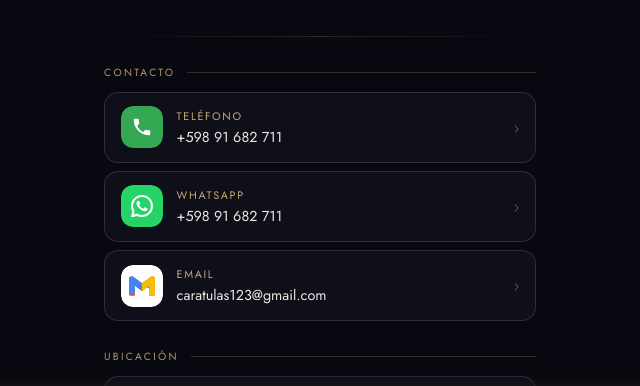
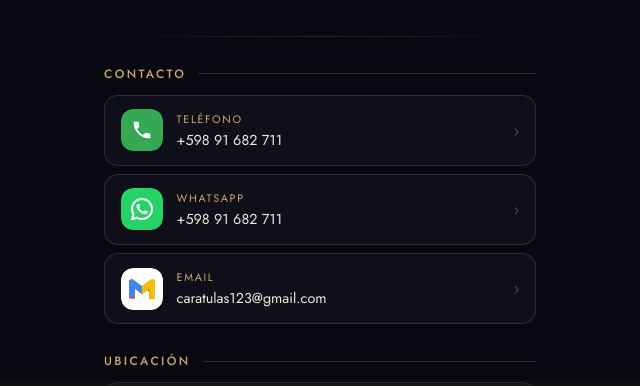
Before and after one commit to luchoplay/mi-tarjeta, a plain HTML site: page index.html in a window 1280 px wide. Shown: the part 332-718 px from the top of the page, 320-960 px from the left. Drawn offline with nearby package versions, Linux system fonts and the light colour scheme; no server answers.

Commit message:
Add files via upload

```diff
--- a/index.html
+++ b/index.html
@@ -48,7 +48,7 @@ body::before{content:'';position:fixed;inset:0;background:radial-gradient(ellips
 
 /* ── SECTIONS ── */
 .section{padding:1.75rem 1.5rem 0;}
-.section-label{font-size:.65rem;letter-spacing:.22em;text-transform:uppercase;color:var(--gold);margin-bottom:.75rem;display:flex;align-items:center;gap:.75rem;font-weight:400;opacity:0.9;}
+.section-label{font-size:.75rem;letter-spacing:.2em;text-transform:uppercase;color:var(--gold);margin-bottom:.75rem;display:flex;align-items:center;gap:.75rem;font-weight:500;opacity:1;}
 .section-label::after{content:'';flex:1;height:0.5px;background:rgba(201,169,110,0.25);}
 
 /* ── ROWS ── */
@@ -169,6 +169,7 @@ const ICONS = {
   zangi: `<div style="width:42px;height:42px;border-radius:12px;background:#ff6b35;display:flex;align-items:center;justify-content:center;">
     <svg viewBox="0 0 24 24" width="22" height="22" fill="white"><path d="M21 15a2 2 0 01-2 2H7l-4 4V5a2 2 0 012-2h14a2 2 0 012 2z"/></svg>
   </div>`,
+  telegram: `<div style="width:42px;height:42px;border-radius:12px;background:#229ED9;display:flex;align-items:center;justify-content:center;"><svg viewBox="0 0 24 24" width="22" height="22" fill="white"><path d="M11.944 0A12 12 0 000 12a12 12 0 0012 12 12 12 0 0012-12A12 12 0 0012 0a12 12 0 00-.056 0zm4.962 7.224c.1-.002.321.023.465.14a.506.506 0 01.171.325c.016.093.036.306.02.472-.18 1.898-.962 6.502-1.36 8.627-.168.9-.499 1.201-.82 1.23-.696.065-1.225-.46-1.9-.902-1.056-.693-1.653-1.124-2.678-1.8-1.185-.78-.417-1.21.258-1.91.177-.184 3.247-2.977 3.307-3.23.007-.032.014-.15-.056-.212s-.174-.041-.249-.024c-.106.024-1.793 1.14-5.061 3.345-.48.33-.913.49-1.302.48-.428-.008-1.252-.241-1.865-.44-.752-.245-1.349-.374-1.297-.789.027-.216.325-.437.893-.663 3.498-1.524 5.83-2.529 6.998-3.014 3.332-1.386 4.025-1.627 4.476-1.635z"/></svg></div>`,
   location: `<div style="width:42px;height:42px;border-radius:12px;background:#4285f4;display:flex;align-items:center;justify-content:center;">
     <svg viewBox="0 0 24 24" width="22" height="22" fill="white"><path d="M12 2C8.13 2 5 5.13 5 9c0 5.25 7 13 7 13s7-7.75 7-13c0-3.87-3.13-7-7-7zm0 9.5c-1.38 0-2.5-1.12-2.5-2.5s1.12-2.5 2.5-2.5 2.5 1.12 2.5 2.5-1.12 2.5-2.5 2.5z"/></svg>
   </div>`,
@@ -179,7 +180,7 @@ const ICONS = {
 
 // Iconos redes sociales con colores de marca
 const SOCIAL_ICONS = {
-  ig: `<img src="https://upload.wikimedia.org/wikipedia/commons/thumb/a/a5/Instagram_icon.png/600px-Instagram_icon.png" style="width:28px;height:28px;border-radius:8px;">`,
+  ig: `<div style="width:28px;height:28px;border-radius:8px;background:radial-gradient(circle at 30% 107%,#fdf497 0%,#fdf497 5%,#fd5949 45%,#d6249f 60%,#285AEB 90%);display:flex;align-items:center;justify-content:center;"><svg viewBox="0 0 24 24" width="17" height="17" fill="white"><path d="M12 2.163c3.204 0 3.584.012 4.85.07 3.252.148 4.771 1.691 4.919 4.919.058 1.265.069 1.645.069 4.849 0 3.205-.012 3.584-.069 4.849-.149 3.225-1.664 4.771-4.919 4.919-1.266.058-1.644.07-4.85.07-3.204 0-3.584-.012-4.849-.07-3.26-.149-4.771-1.699-4.919-4.92-.058-1.265-.07-1.644-.07-4.849 0-3.204.013-3.583.07-4.849.149-3.227 1.664-4.771 4.919-4.919 1.266-.057 1.645-.069 4.849-.069zm0-2.163c-3.259 0-3.667.014-4.947.072-4.358.2-6.78 2.618-6.98 6.98-.059 1.281-.073 1.689-.073 4.948 0 3.259.014 3.668.072 4.948.2 4.358 2.618 6.78 6.98 6.98 1.281.058 1.689.072 4.948.072 3.259 0 3.668-.014 4.948-.072 4.354-.2 6.782-2.618 6.979-6.98.059-1.28.073-1.689.073-4.948 0-3.259-.014-3.667-.072-4.947-.196-4.354-2.617-6.78-6.979-6.98-1.281-.059-1.69-.073-4.949-.073zm0 5.838c-3.403 0-6.162 2.759-6.162 6.162s2.759 6.163 6.162 6.163 6.162-2.759 6.162-6.163c0-3.403-2.759-6.162-6.162-6.162zm0 10.162c-2.209 0-4-1.79-4-4 0-2.209 1.791-4 4-4s4 1.791 4 4c0 2.21-1.791 4-4 4zm6.406-11.845c-.796 0-1.441.645-1.441 1.44s.645 1.44 1.441 1.44c.795 0 1.439-.645 1.439-1.44s-.644-1.44-1.439-1.44z"/></svg></div>`,
   li: `<img src="https://upload.wikimedia.org/wikipedia/commons/thumb/c/ca/LinkedIn_logo_initials.png/600px-LinkedIn_logo_initials.png" style="width:28px;height:28px;border-radius:8px;">`,
   tw: `<div style="width:28px;height:28px;border-radius:8px;background:#000;display:flex;align-items:center;justify-content:center;"><svg viewBox="0 0 24 24" width="16" height="16" fill="white"><path d="M18.244 2.25h3.308l-7.227 8.26 8.502 11.24H16.17l-4.714-6.231-5.401 6.231H2.746l7.73-8.835L1.254 2.25H8.08l4.253 5.622zm-1.161 17.52h1.833L7.084 4.126H5.117z"/></svg></div>`,
   yt: `<div style="width:28px;height:28px;border-radius:8px;background:#FF0000;display:flex;align-items:center;justify-content:center;"><svg viewBox="0 0 24 24" width="18" height="18" fill="white"><path d="M10 15l5.19-3L10 9v6m11.56-7.83c.13.47.22 1.1.28 1.9.07.8.1 1.49.1 2.09L22 12c0 2.19-.16 3.8-.44 4.83-.25.9-.83 1.48-1.73 1.73-.47.13-1.33.22-2.65.28-1.3.07-2.49.1-3.59.1L12 19c-4.19 0-6.8-.16-7.83-.44-.9-.25-1.48-.83-1.73-1.73-.13-.47-.22-1.1-.28-1.9-.07-.8-.1-1.49-.1-2.09L2 12c0-2.19.16-3.8.44-4.83.25-.9.83-1.48 1.73-1.73.47-.13 1.33-.22 2.65-.28 1.3-.07 2.49-.1 3.59-.1L12 5c4.19 0 6.8.16 7.83.44.9.25 1.48.83 1.73 1.73z"/></svg></div>`,
@@ -238,6 +239,7 @@ function renderTarjeta(){
   if(D.email) rc.innerHTML+=row('mailto:'+D.email,'Email',D.email,ICONS.gmail);
   if(D.signal) rc.innerHTML+=row('https://signal.me/#p/'+D.signal.replace(/[\s+]/g,''),'Signal',D.signal,ICONS.signal,'_blank');
   if(D.zangi) rc.innerHTML+=row('#','Zangi',D.zangi,ICONS.zangi);
+  if(D.tg) rc.innerHTML+=row(D.tg,'Telegram',D.tg.replace('https://t.me/','@'),ICONS.telegram,'_blank');
 
   const sd=document.getElementById('secDir');
   if(D.dir){
```
